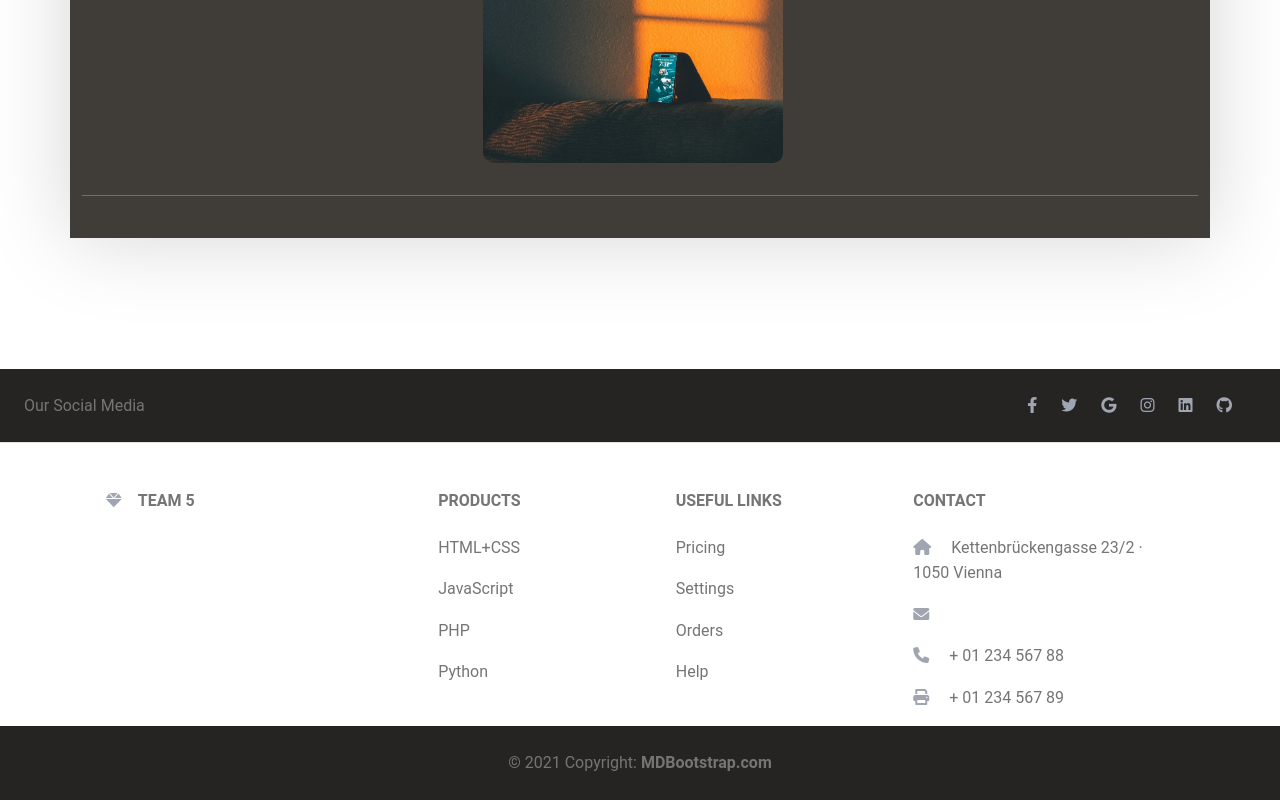
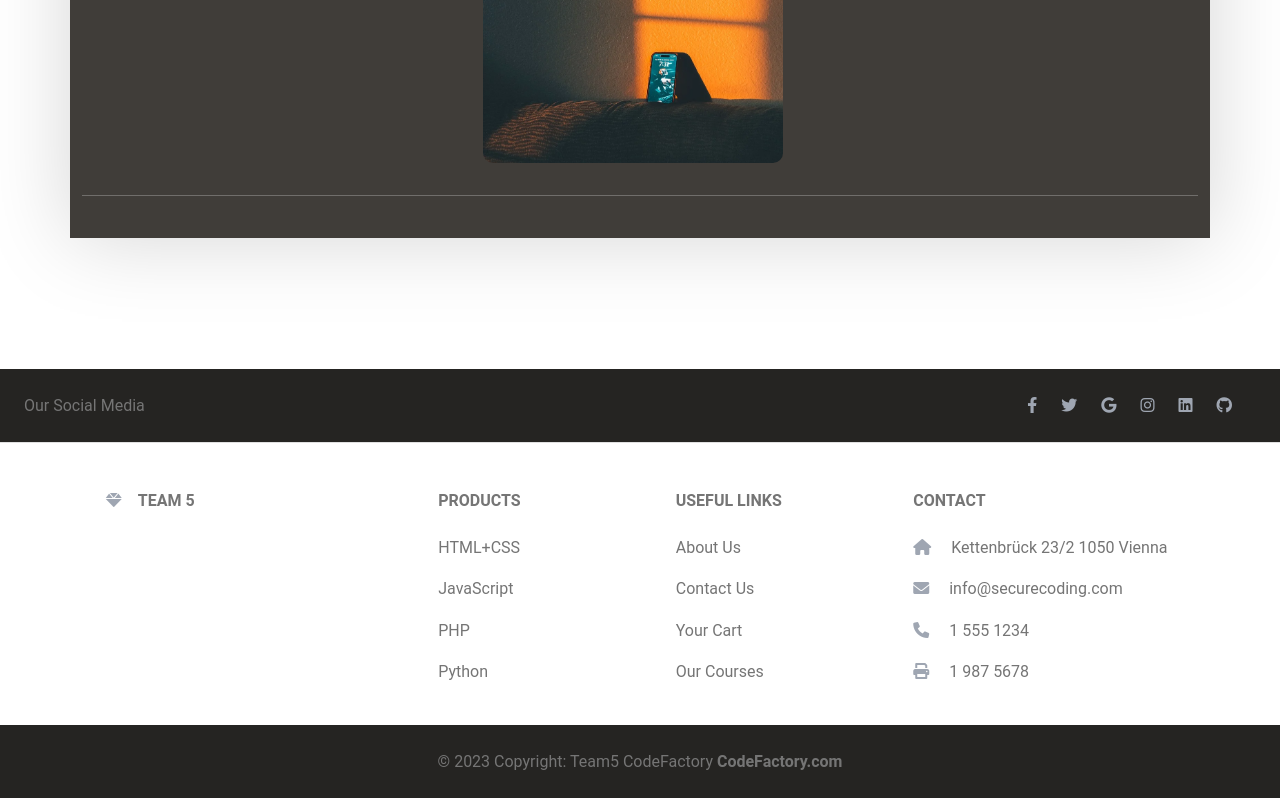
Before and after one commit to BogdanMoisoiu/Team-5-Landing-Course, an Angular app in the folder portfolio/: page / in a window 1280 px wide. Shown: the part 1374-2174 px from the top of the page. Built offline with nearby package versions, Linux system fonts and the light colour scheme.

Commit message:
footer
Signed-off-by: UsernameIsAlwaysNotAvailable <narek.shahverdyan99@gmail.com>

```diff
--- a/portfolio/src/app/footer/footer.component.html
+++ b/portfolio/src/app/footer/footer.component.html
@@ -78,16 +78,16 @@
                         Useful links
                     </h6>
                     <p>
-                        <a href="#!" class="text-reset">Pricing</a>
+                        <a href="/about" class="text-reset">About Us</a>
                     </p>
                     <p>
-                        <a href="#!" class="text-reset">Settings</a>
+                        <a href="/contact" class="text-reset">Contact Us</a>
                     </p>
                     <p>
-                        <a href="#!" class="text-reset">Orders</a>
+                        <a href="/cart" class="text-reset">Your Cart</a>
                     </p>
                     <p>
-                        <a href="#!" class="text-reset">Help</a>
+                        <a href="/course" class="text-reset">Our Courses</a>
                     </p>
                 </div>
                 <!-- Grid column -->
@@ -96,13 +96,15 @@
                 <div class="col-md-4 col-lg-3 col-xl-3 mx-auto mb-md-0 mb-4">
                     <!-- Links -->
                     <h6 class="text-uppercase fw-bold mb-4">Contact</h6>
-                    <p><i class="fas fa-home me-3 text-secondary"></i> Kettenbrückengasse 23/2 · 1050 Vienna </p>
+                    <p><i class="fas fa-home me-3 text-secondary"></i> Kettenbrück 23/2
+                        1050 Vienna
+                    </p>
                     <p>
-                        <i class="fas fa-envelope me-3 text-secondary"></i>
+                        <i class="fas fa-envelope me-3 text-secondary"></i> info@securecoding.com
 
                     </p>
-                    <p><i class="fas fa-phone me-3 text-secondary"></i> + 01 234 567 88</p>
-                    <p><i class="fas fa-print me-3 text-secondary"></i> + 01 234 567 89</p>
+                    <p><i class="fas fa-phone me-3 text-secondary"></i> 1 555 1234</p>
+                    <p><i class="fas fa-print me-3 text-secondary"></i> 1 987 5678</p>
                 </div>
                 <!-- Grid column -->
             </div>
@@ -113,8 +115,8 @@
 
     <!-- Copyright -->
     <div class="text-center bottom p-4">
-        © 2021 Copyright:
-        <a class="text-reset fw-bold" href="https://mdbootstrap.com/">MDBootstrap.com</a>
+        © 2023 Copyright: Team5 CodeFactory
+        <a class="text-reset fw-bold" href="https://codefactory.wien/de/home/">CodeFactory.com</a>
     </div>
     <!-- Copyright -->
 </footer>
```
